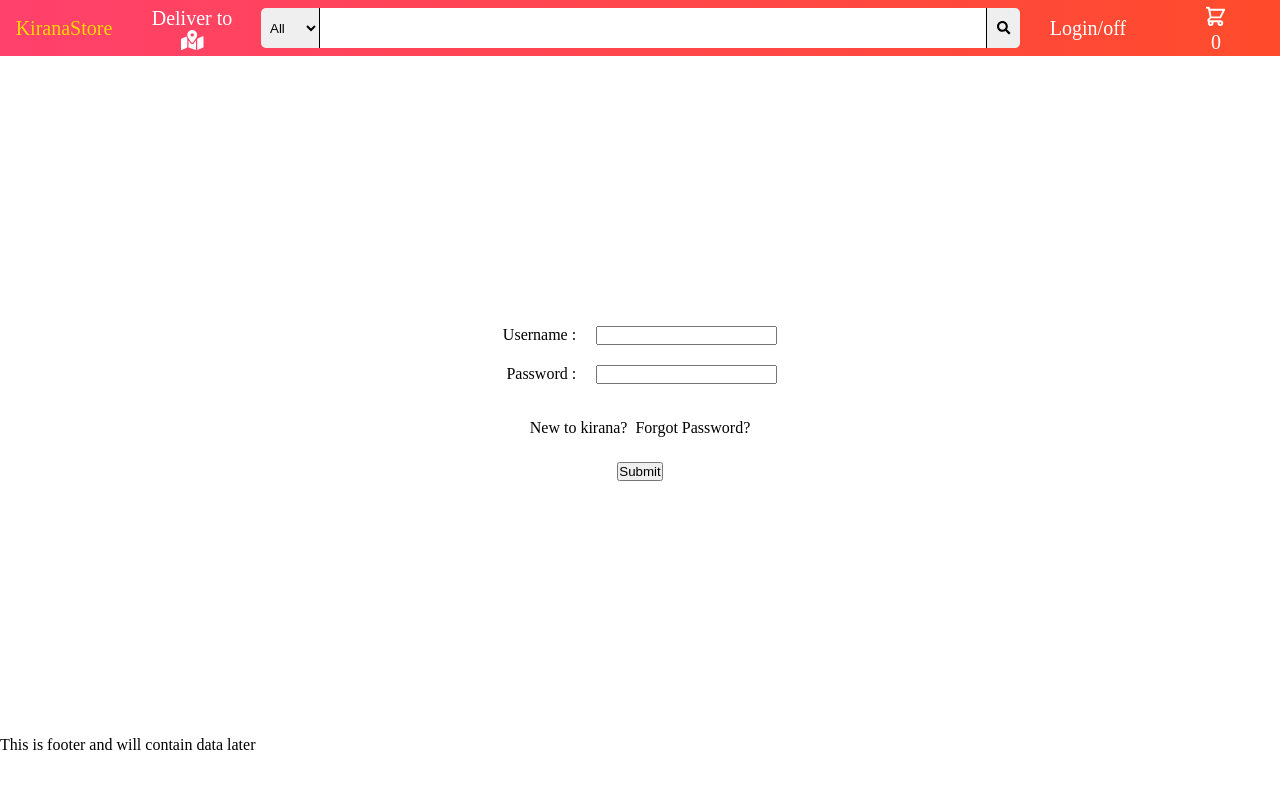
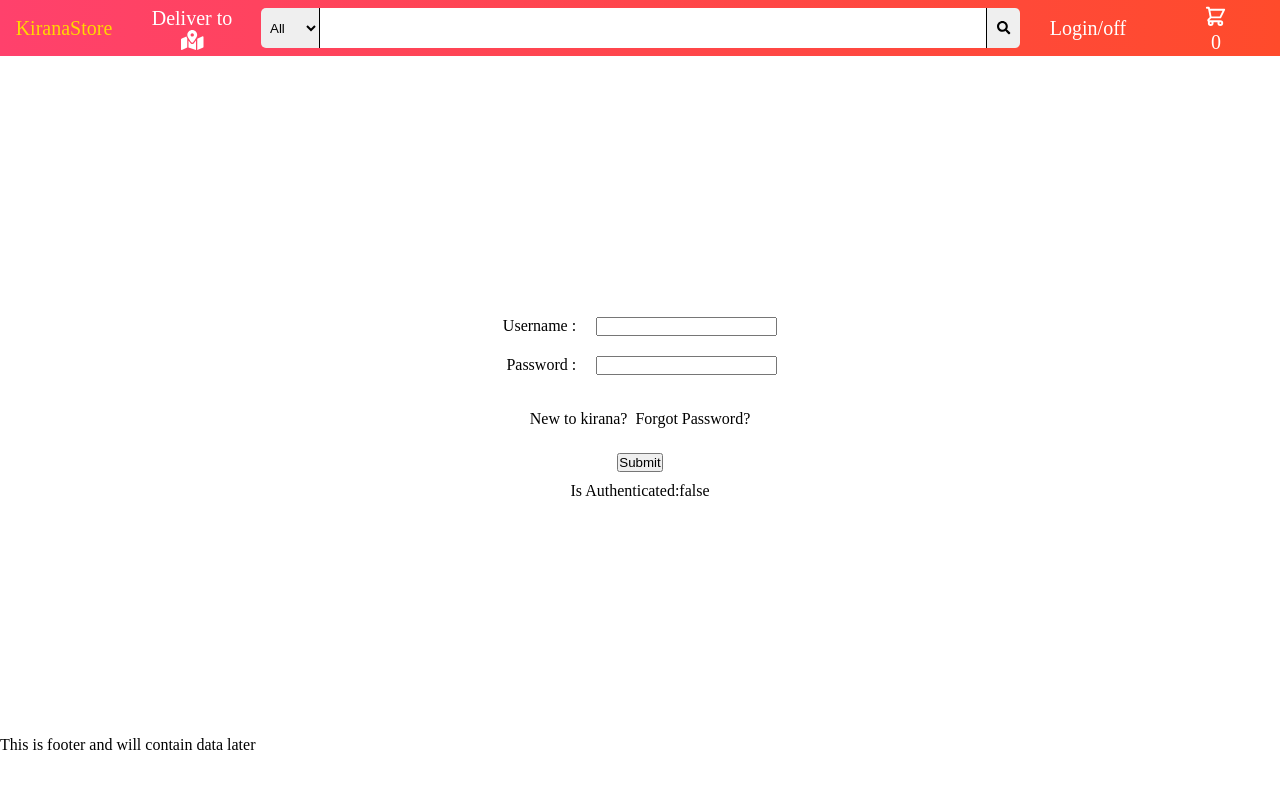
Before and after one commit to abhinavsaurav/kirana-store, a React (Create React App) app in the folder client/: page /login in a window 1280 px wide. Shown: the top 788 px of the page. Built offline with nearby package versions, Linux system fonts and the light colour scheme.

Commit message:
basic redux-toolkit store created

```diff
--- a/client/package.json
+++ b/client/package.json
@@ -8,6 +8,7 @@
     "@fortawesome/free-regular-svg-icons": "^5.15.4",
     "@fortawesome/free-solid-svg-icons": "^5.15.4",
     "@fortawesome/react-fontawesome": "^0.1.15",
+    "@reduxjs/toolkit": "^1.7.1",
     "@testing-library/jest-dom": "^5.11.4",
     "@testing-library/react": "^11.1.0",
     "@testing-library/user-event": "^12.1.10",
@@ -17,7 +18,6 @@
     "react-redux": "^7.2.4",
     "react-router-dom": "^5.2.0",
     "react-scripts": "4.0.3",
-    "redux-thunk": "^2.3.0",
     "sass-loader": "^12.1.0",
     "web-vitals": "^1.0.1"
   },
--- a/client/src/components/login/Login.js
+++ b/client/src/components/login/Login.js
@@ -1,11 +1,18 @@
 import React, { useState } from 'react';
 import { NavLink } from 'react-router-dom';
 import classes from './Login.module.scss';
+import { authAction } from '../../store';
+import { useSelector, useDispatch } from 'react-redux';
 
 const Login = (props) => {
 	const [uname, setUname] = useState('');
 	const [pass, setPass] = useState('');
 	const [hasError, setHasError] = useState(false);
+
+	const isAuthenticated = useSelector((state) => {
+		console.log(state);
+		return state.auth.isAuthenticated;
+	});
 
 	/**
 	 *
@@ -92,6 +99,10 @@ The same principle of merging will apply here as well, with an additional check
 			>
 				Submit
 			</button>
+			<div>
+				<td>Is Authenticated:</td>
+				<td>{isAuthenticated.toString()}</td>
+			</div>
 		</form>
 	);
 };
--- a/client/src/index.js
+++ b/client/src/index.js
@@ -1,9 +1,11 @@
-import React from "react";
-import ReactDOM from "react-dom";
+import React from 'react';
+import ReactDOM from 'react-dom';
+import { Provider } from 'react-redux';
 
-import App from "./App";
+import App from './App';
+import store from './store';
 
-import "./index.module.scss";
+import './index.module.scss';
 
 // const composeEnhancers = window.__REDUX_DEVTOOLS_EXTENSION_COMPOSE__ || compose;
 // const store = createStore(
@@ -12,9 +14,11 @@ import "./index.module.scss";
 
 ReactDOM.render(
 	<React.StrictMode>
-		<App />
+		<Provider store={store}>
+			<App />
+		</Provider>
 	</React.StrictMode>,
-	document.getElementById("root")
+	document.getElementById('root')
 );
 
 // If you want to start measuring performance in your app, pass a function
--- /dev/null
+++ b/client/src/store/index.js
@@ -0,0 +1,33 @@
+// Our redux store
+// create
+import { configureStore, createSlice } from '@reduxjs/toolkit';
+
+const authIntialState = { isAuthenticated: false };
+const authSlice = createSlice({
+	name: 'auth',
+	initialState: authIntialState,
+	reducers: {
+		login(state, action) {
+			// we need to run a check here to authenticate the user and then modify this piece of code
+			// Also we can directly modify as dimmer in the background will take care about the mutability
+			// state.isAuthenticated = true;
+			// but just doing this to test it out
+			// payload property name is fixed kinda
+			console.log(action.payload);
+
+			return { isAuthenticated: true };
+		},
+		getCurrrentAuthStatus(state) {
+			return state;
+		},
+	},
+});
+
+const store = configureStore({
+	reducer: {
+		auth: authSlice.reducer,
+	},
+});
+
+export const authAction = authSlice.actions;
+export default store;
```
Also changed, not shown: 1 other file (tests, documents, lock files or other folders).
